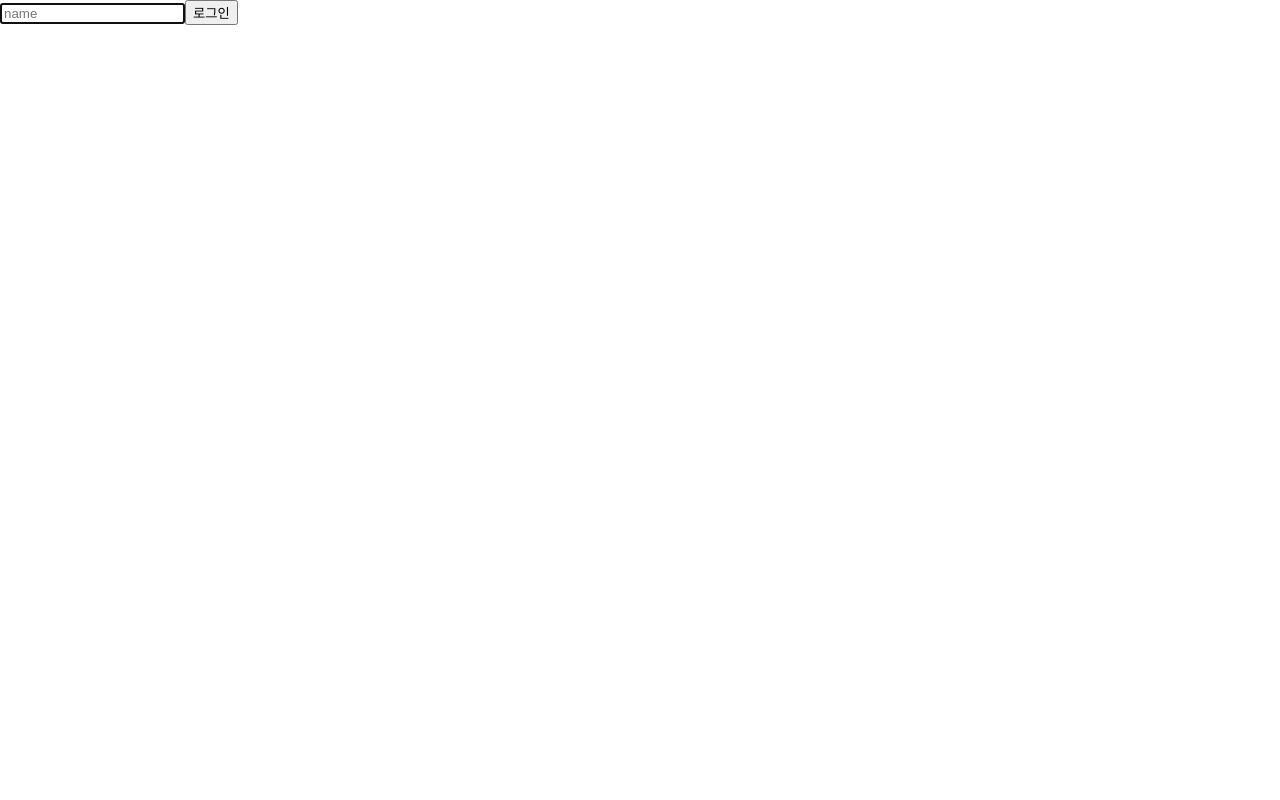
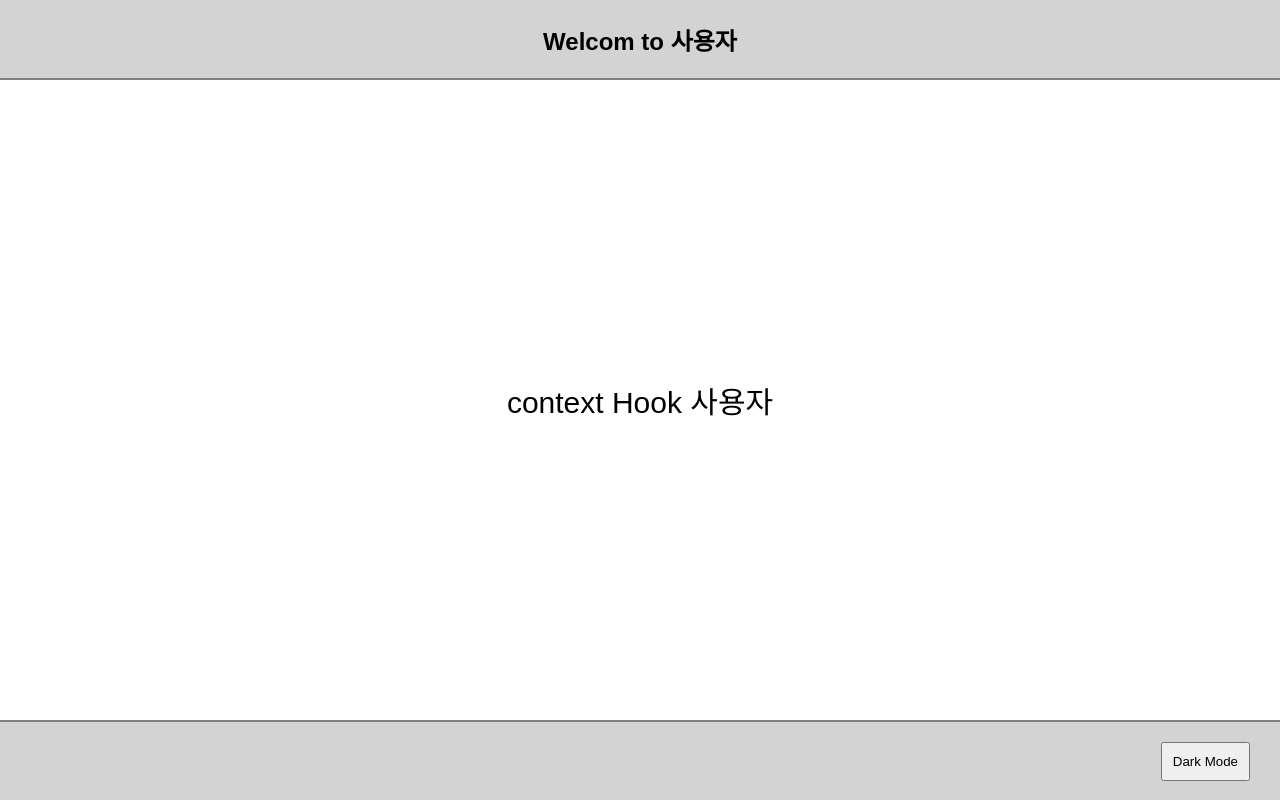
Before and after one commit to HyeonuJeong/hook_usestate, a React (Create React App) app: page / in a window 1280 px wide. Built offline with nearby package versions, Linux system fonts and the light colour scheme.

Commit message:
useContext

```diff
--- a/src/App.css
+++ b/src/App.css
@@ -1,38 +1,43 @@
-.App {
-  text-align: center;
+* {
+  box-sizing: border-box;
+  margin: 0;
+  font-family: sans-serif;
 }
 
-.App-logo {
-  height: 40vmin;
-  pointer-events: none;
+.page {
+  width: 100%;
+  height: 100vh;
+  display: flex;
+  flex-direction: column;
 }
 
-@media (prefers-reduced-motion: no-preference) {
-  .App-logo {
-    animation: App-logo-spin infinite 20s linear;
-  }
+.header {
+  width: 100%;
+  height: 80px;
+  border-bottom: 2px solid gray;
+  display: flex;
+  justify-content: center;
+  align-items: center;
 }
 
-.App-header {
-  background-color: #282c34;
-  min-height: 100vh;
+.content {
+  flex: 1;
   display: flex;
-  flex-direction: column;
+  justify-content: center;
   align-items: center;
-  justify-content: center;
-  font-size: calc(10px + 2vmin);
-  color: white;
+  font-size: 30px;
 }
 
-.App-link {
-  color: #61dafb;
+.footer {
+  width: 100%;
+  height: 80px;
+  border-top: 2px solid gray;
+  display: flex;
+  justify-content: flex-end;
+  align-items: center;
 }
 
-@keyframes App-logo-spin {
-  from {
-    transform: rotate(0deg);
-  }
-  to {
-    transform: rotate(360deg);
-  }
+.button {
+  padding: 10px;
+  margin-right: 30px;
 }
--- a/src/App.js
+++ b/src/App.js
@@ -1,32 +1,28 @@
-import { useEffect, useRef, useState } from 'react';
+
+import { useState } from 'react';
+import Page from './components/Page';
+import './App.css';
+import {ThemeContext} from './context/ThemeContext';
+import { UserContext } from './context/UserContext';
 
 
-// input ref={ref}를 통해서 자동으로 편의성에 맞게 포커싱을 맞춰준다
+//컨텍스트 사용
+//프롭 드릴링 방지 효과
+// .provider 로 랩핑
+
+
 function App() {
-  const inRef=useRef()
+  const [isDark, setIsDark] = useState(false);
 
-  useEffect(() => {
-    console.log('inRef', inRef)
-    inRef.current.focus()
-  }, []);
 
-  const login =()=>{
-    alert(`환영합니다 ${inRef.current.value}`)
-    inRef.current.focus()
-  }
-  // const increaseref=()=>{
-  //   countRef.current=countRef.current+1
-  //   console.log('ref:',countRef.current)
-  // }
-
-  // console.log(countRef.current)
-  return(
-    <div>
-      <input ref={inRef} placeholder = 'name'></input>
-
-      <button onClick={login}> 로그인</button>
-    </div>
-  )
+  return (
+    <UserContext.Provider value={'사용자'}>
+    <ThemeContext.Provider value={{isDark,setIsDark}}>
+    <Page/>
+    </ThemeContext.Provider>
+    </UserContext.Provider>
+  );
 }
 
+
 export default App;
--- /dev/null
+++ b/src/components/Content.jsx
@@ -0,0 +1,23 @@
+import React,{ useContext } from 'react';
+import {ThemeContext} from '../context/ThemeContext';
+import { UserContext } from '../context/UserContext';
+// import TopicContext from '../context/TopicContext';
+
+const Content = () => {
+  const { isDark } = useContext(ThemeContext);
+  const user = useContext(UserContext)
+
+  return (
+    <div
+      className="content"
+      style={{
+        backgroundColor: isDark ? 'black' : 'white',
+        color: isDark ? 'white' : 'black',
+      }}
+    >
+      <p>context Hook {user}</p>
+    </div>
+  );
+};
+
+export default Content;
--- /dev/null
+++ b/src/components/Footer.jsx
@@ -0,0 +1,23 @@
+import React, { useContext } from 'react';
+import {ThemeContext} from '../context/ThemeContext';
+
+const Footer = () => {
+  const { isDark, setIsDark } = useContext(ThemeContext);
+
+  const toggleTheme = () => {
+    setIsDark(!isDark);
+  };
+
+  return (
+    <footer
+      className="footer"
+      style={{ backgroundColor: isDark ? 'black' : 'lightgray' }}
+    >
+      <button className="button" onClick={toggleTheme}>
+        Dark Mode
+      </button>
+    </footer>
+  );
+};
+
+export default Footer;
--- /dev/null
+++ b/src/components/Header.jsx
@@ -0,0 +1,27 @@
+import React from 'react'
+import { useContext } from 'react';
+import {ThemeContext} from '../context/ThemeContext';
+import { UserContext } from '../context/UserContext';
+
+
+const Header = () => {
+  const { isDark } = useContext(ThemeContext);
+  const user =useContext(UserContext)
+
+  console.log('user', user)
+
+  return (
+    <header
+      className="header"
+      style={{
+        backgroundColor: isDark ? 'black' : 'lightgray',
+        color: isDark ? 'white' : 'black',
+      }}
+    >
+
+      <h2>Welcom to {user}</h2>
+    </header>
+  );
+};
+
+export default Header;
--- /dev/null
+++ b/src/components/Page.jsx
@@ -0,0 +1,19 @@
+import React, { useContext } from 'react';
+
+import Content from './Content'
+import Footer from './Footer';
+import Header from './Header';
+
+
+const Page =() =>{
+
+    return (
+        <div className='page'>
+            <Header />
+            <Content/>
+            <Footer />
+        </div>
+    )
+}
+
+export default Page;
--- /dev/null
+++ b/src/context/ThemeContext.jsx
@@ -0,0 +1,3 @@
+import { createContext } from 'react'
+
+export const ThemeContext = createContext('hello')
--- /dev/null
+++ b/src/context/UserContext.jsx
@@ -0,0 +1,3 @@
+import { createContext } from "react";
+
+export const UserContext = createContext(null)
```
